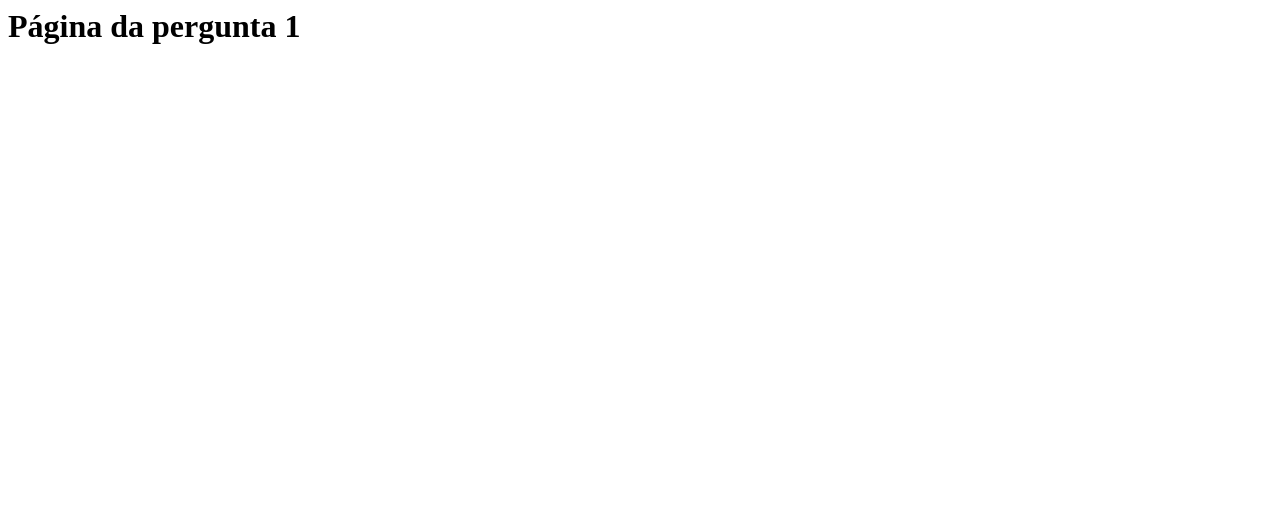
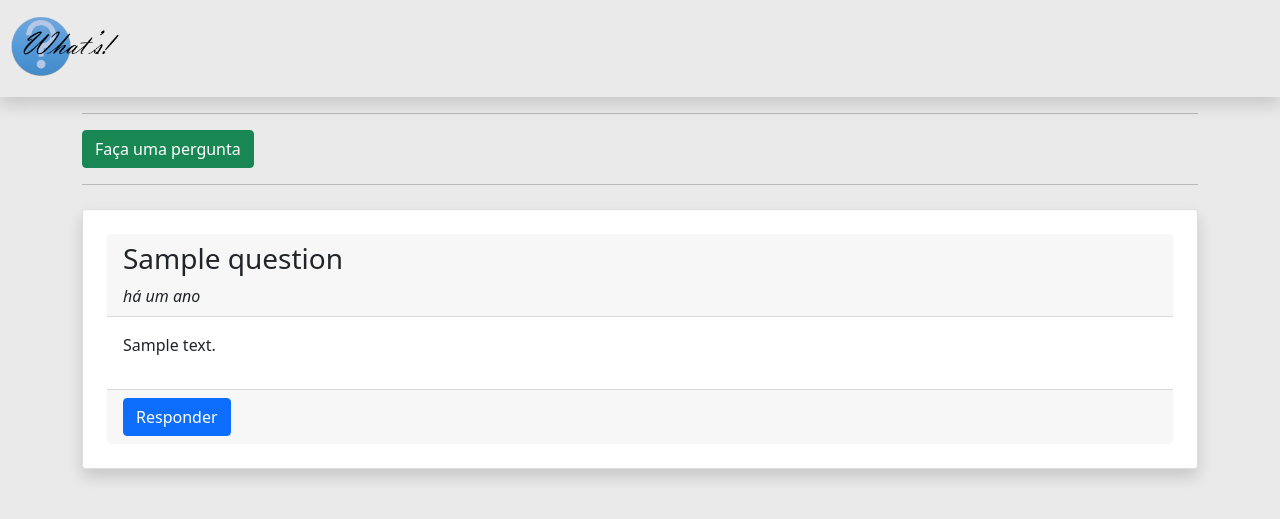
Before and after one commit to BrHCastro/projeto_perguntas, a Node server app: page /viewquestion/1 in a window 1280 px wide. Shown: the top 519 px of the page. Run offline with Node 20, Linux system fonts and the light colour scheme; tables that the repository leaves empty hold one stand-in row (values such as "Sample post"); some libraries are stand-ins or nearby versions.

Commit message:
Busca Front-end da página de pergunta

```diff
--- a/app.js
+++ b/app.js
@@ -62,7 +62,7 @@ app.get('/viewquestion/:id', (req, res) => {
         where: {id:id}
     }).then(question => {
         if (question != undefined)
-            res.render('question', {question:question});
+            res.render('question', {title:question.title,momentRt,question:question});
         else
             res.redirect('/');
 
--- a/views/question.ejs
+++ b/views/question.ejs
@@ -1 +1,23 @@
-<h1>Página da pergunta <%= question.id %></h1>
+<%- include('partials/_header') -%>
+<%- include('partials/_nav') -%>
+
+<div class="container">
+    <hr>
+    <a class="btn btn-success" href="/askquestion">Faça uma pergunta</a>
+    <hr>
+
+    <div class="card mt-4 p-4 shadow rounded">
+        <div class="card-header">
+            <h3><%= question.title %></h3>
+            <span><i><%= momentRt(question.updatedAt) %></i></span>
+        </div>
+        <div class="card-body">
+            <p><%= question.description %></p>
+        </div>
+        <div class="card-footer">
+            <button class="btn btn-primary">Responder</button>
+        </div>
+    </div>
+</div>
+
+<%- include('partials/_footer') -%>
```
